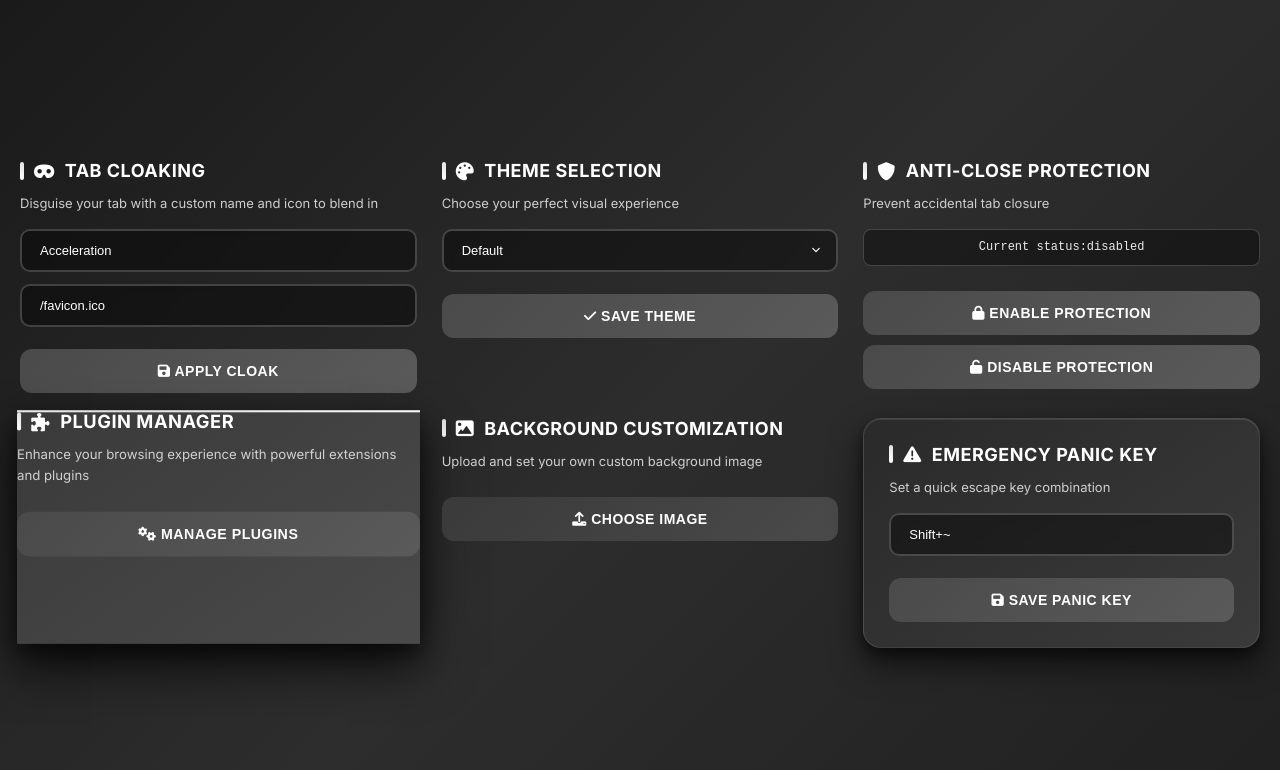
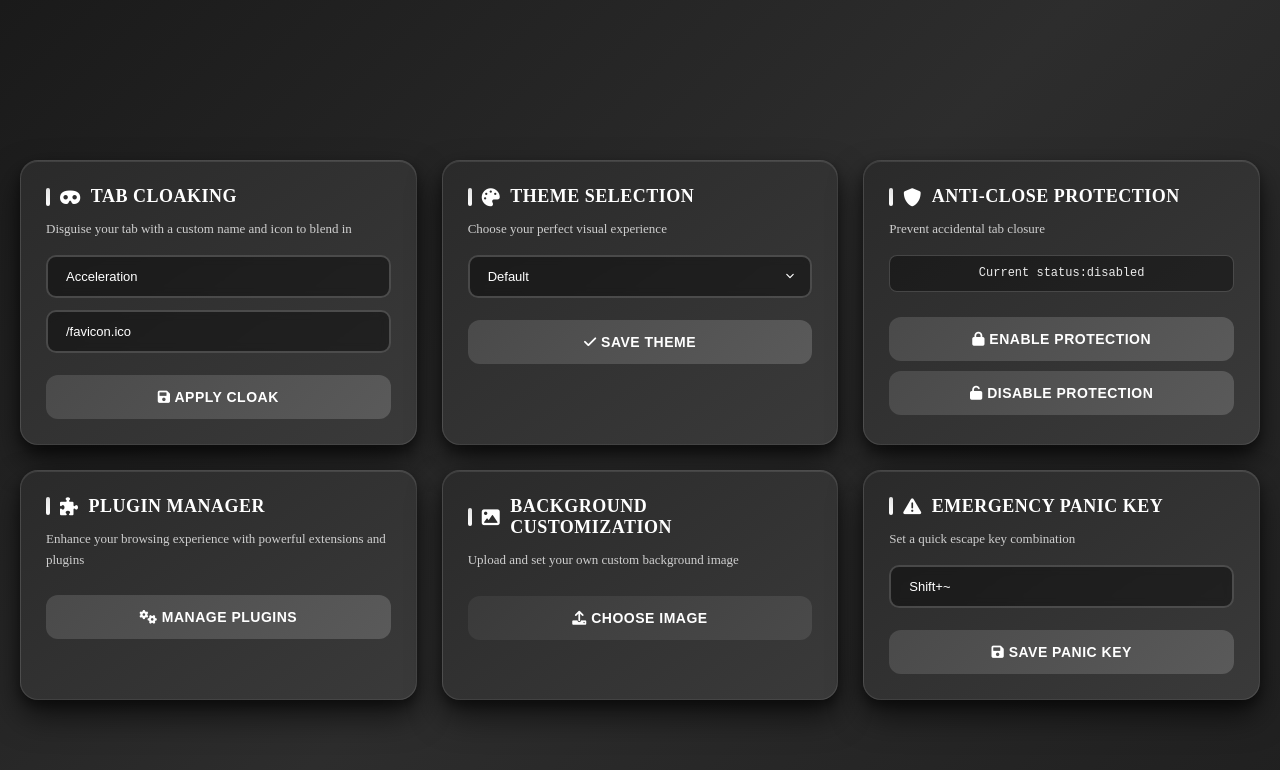
Before and after one commit to xnightlessdev/gfd, a website: page public/settings.html in a window 1280 px wide. Drawn offline with Linux system fonts and the light colour scheme.

Commit message:
Update settings.css

```diff
--- a/public/css/settings.css
+++ b/public/css/settings.css
@@ -1,4 +1,4 @@
-body {
+body {More actions
     font-family: 'Inter', -apple-system, BlinkMacSystemFont, 'Segoe UI', Roboto, sans-serif;
     background: linear-gradient(135deg, #1a1a1a 0%, #2d2d2d 50%, #1f1f1f 100%);
     color: #ffffff;
@@ -16,6 +16,12 @@ body {
     padding: 20px 0;
 }
 
+.panel,
+#particles-settings,
+#themes-settings,
+#close-settings,
+#image-settings,
+#background-settings,
 
 #panic-settings {
     background: linear-gradient(145deg, #2a2a2a, #3a3a3a);
```
